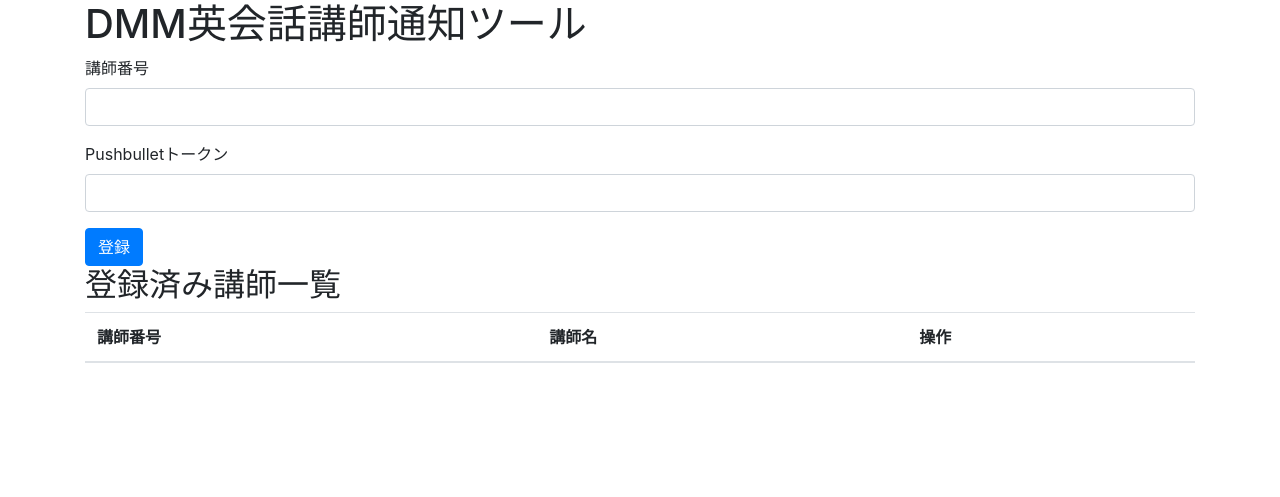
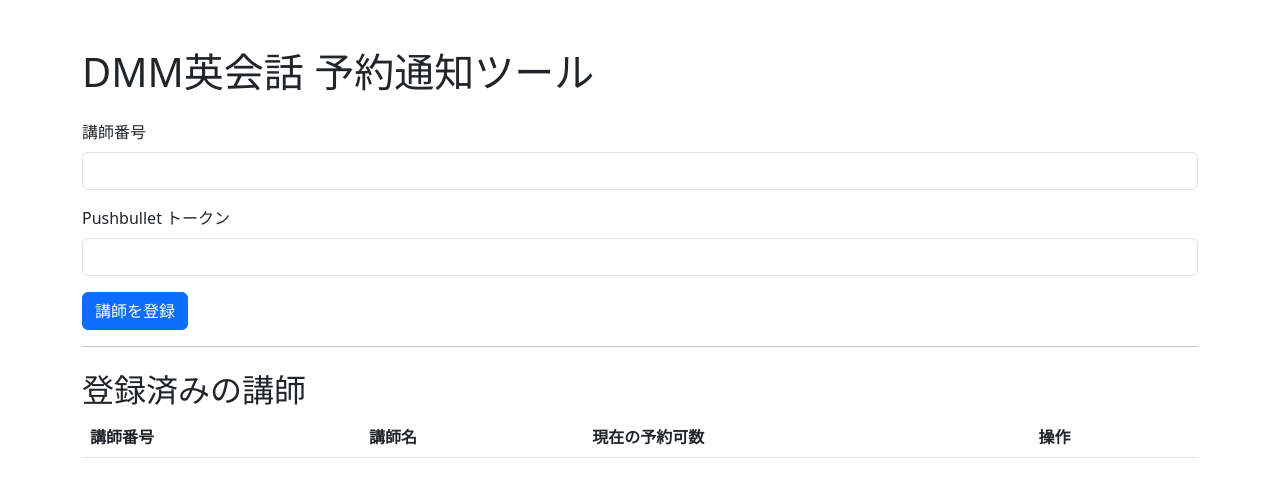
Before and after one commit to Shimomura-Rako/flask-app, a Flask app: page / in a window 1280 px wide. Shown: the top 497 px of the page. Run offline with Flask 3, Linux system fonts and the light colour scheme; lists and menus that the app fills with data are empty; some libraries are stand-ins or nearby versions.

Commit message:
Update app.py and index.html

```diff
--- a/app.py
+++ b/app.py
@@ -26,6 +26,22 @@
 with app.app_context():
     db.create_all()
 
+# 講師名を取得する関数
+def get_teacher_name(teacher_id):
+    load_url = f"https://eikaiwa.dmm.com/teacher/index/{teacher_id}/"
+    headers = {"User-Agent": "Mozilla/5.0"}
+    html = requests.get(load_url, headers=headers)
+
+    if html.status_code != 200:
+        return None
+
+    soup = BeautifulSoup(html.content, "html.parser")
+    teacher_name_tag = soup.find("h1", class_="teacher-name")  # 実際のタグ名に合わせて調整
+
+    if teacher_name_tag:
+        return teacher_name_tag.text.strip()
+    return None
+
 # 講師ページから「予約可」の数を取得
 def get_available_slots(teacher_id):
     load_url = f"https://eikaiwa.dmm.com/teacher/index/{teacher_id}/"
@@ -33,11 +49,9 @@
     html = requests.get(load_url, headers=headers)
 
     if html.status_code != 200:
-        return 0  # エラーが発生した場合は「0」を返す
+        return 0
 
     soup = BeautifulSoup(html.content, "html.parser")
-
-    # 「予約可」の数をカウント
     available_slots = soup.text.count("予約可")
 
     return available_slots
@@ -57,17 +71,15 @@
     with app.app_context():
         users = UserData.query.all()
         for user in users:
-            current_count = get_available_slots(user.teacher_id)  # 現在の「予約可」の数
+            current_count = get_available_slots(user.teacher_id)
             print(f"講師 {user.teacher_name} の予約可数: {current_count}")
 
-            if current_count > user.last_available_count:  # 予約可が増えていたら通知
-                if current_count > 0:  # 予約可が1の場合にのみ通知を送る
+            if current_count > user.last_available_count:
+                if current_count > 0:
                     send_push_notification(user.pushbullet_token, user.teacher_id, user.teacher_name)
 
-            # データベースを更新
             user.last_available_count = current_count
             db.session.commit()
-
 
 # APSchedulerで定期実行
 scheduler = BackgroundScheduler()
@@ -84,7 +96,7 @@
         if not teacher_id or not pushbullet_token:
             flash("すべての項目を入力してください！", "danger")
         else:
-            teacher_name = get_teacher_name(teacher_id)  # 実際の講師名を取得
+            teacher_name = get_teacher_name(teacher_id)
             if not teacher_name:
                 flash("講師情報が取得できませんでした。番号を確認してください。", "danger")
             else:
@@ -101,17 +113,17 @@
 # 講師データを削除するルート
 @app.route("/delete_teacher", methods=["POST"])
 def delete_teacher():
-    teacher_id = request.form.get("teacher_id")  # 削除する講師番号を取得
-    teacher_data = UserData.query.filter_by(teacher_id=teacher_id).first()  # 該当する講師を検索
+    teacher_id = request.form.get("teacher_id")
+    teacher_data = UserData.query.filter_by(teacher_id=teacher_id).first()
 
     if teacher_data:
-        db.session.delete(teacher_data)  # データベースから削除
+        db.session.delete(teacher_data)
         db.session.commit()
         flash(f"講師番号 {teacher_id} を削除しました！", "success")
     else:
         flash(f"講師番号 {teacher_id} は存在しません。", "danger")
 
-    return redirect("/")  # 削除後にページを再表示
+    return redirect("/")
 
 if __name__ == "__main__":
     port = int(os.environ.get("PORT", 5000))
--- a/templates/index.html
+++ b/templates/index.html
@@ -1,67 +1,55 @@
 <!DOCTYPE html>
-<html>
+<html lang="ja">
 <head>
-    <title>DMM英会話講師通知ツール</title>
-    <link rel="stylesheet" href="https://stackpath.bootstrapcdn.com/bootstrap/4.5.2/css/bootstrap.min.css">
-    <script>
-        document.addEventListener("DOMContentLoaded", function () {
-            let savedToken = localStorage.getItem("pushbullet_token");
-            if (savedToken) {
-                document.getElementById("pushbullet_token").value = savedToken;
-            }
-        });
-
-        function saveToken() {
-            let token = document.getElementById("pushbullet_token").value;
-            localStorage.setItem("pushbullet_token", token);
-        }
-    </script>
+    <meta charset="UTF-8">
+    <meta name="viewport" content="width=device-width, initial-scale=1.0">
+    <title>DMM英会話 予約通知ツール</title>
+    <link rel="stylesheet" href="https://cdn.jsdelivr.net/npm/bootstrap@5.3.0/dist/css/bootstrap.min.css">
 </head>
 <body>
-    <div class="container">
-        <h1>DMM英会話講師通知ツール</h1>
+    <div class="container mt-5">
+        <h1 class="mb-4">DMM英会話 予約通知ツール</h1>
 
         {% with messages = get_flashed_messages(with_categories=true) %}
             {% if messages %}
                 {% for category, message in messages %}
-                    <div class="alert alert-{{ category }}">
-                        {{ message }}
-                    </div>
+                    <div class="alert alert-{{ category }}">{{ message }}</div>
                 {% endfor %}
             {% endif %}
         {% endwith %}
 
-        <!-- 登録フォーム -->
-        <form method="POST" action="/" onsubmit="saveToken()">
-            <div class="form-group">
-                <label for="teacher_id">講師番号</label>
+        <form method="POST" action="/">
+            <div class="mb-3">
+                <label for="teacher_id" class="form-label">講師番号</label>
                 <input type="text" class="form-control" id="teacher_id" name="teacher_id" required>
             </div>
-            <div class="form-group">
-                <label for="pushbullet_token">Pushbulletトークン</label>
+            <div class="mb-3">
+                <label for="pushbullet_token" class="form-label">Pushbullet トークン</label>
                 <input type="text" class="form-control" id="pushbullet_token" name="pushbullet_token" required>
             </div>
-            <button type="submit" class="btn btn-primary">登録</button>
+            <button type="submit" class="btn btn-primary">講師を登録</button>
         </form>
 
-        <h2>登録済み講師一覧</h2>
-        <table class="table">
+        <hr>
+        <h2 class="mt-4">登録済みの講師</h2>
+        <table class="table table-striped">
             <thead>
                 <tr>
                     <th>講師番号</th>
                     <th>講師名</th>
+                    <th>現在の予約可数</th>
                     <th>操作</th>
                 </tr>
             </thead>
             <tbody>
-                {% for data in all_data %}
+                {% for user in all_data %}
                 <tr>
-                    <td>{{ data.teacher_id }}</td>
-                    <td>{{ data.teacher_name }}</td>
+                    <td>{{ user.teacher_id }}</td>
+                    <td>{{ user.teacher_name }}</td>
+                    <td>{{ user.current_available_count }}</td>
                     <td>
-                        <!-- 削除ボタン -->
-                        <form method="POST" action="/delete_teacher">
-                            <input type="hidden" name="teacher_id" value="{{ data.teacher_id }}">
+                        <form method="POST" action="/delete_teacher" style="display:inline;">
+                            <input type="hidden" name="teacher_id" value="{{ user.teacher_id }}">
                             <button type="submit" class="btn btn-danger btn-sm">削除</button>
                         </form>
                     </td>
@@ -70,5 +58,7 @@
             </tbody>
         </table>
     </div>
+
+    <script src="https://cdn.jsdelivr.net/npm/bootstrap@5.3.0/dist/js/bootstrap.bundle.min.js"></script>
 </body>
 </html>
```
